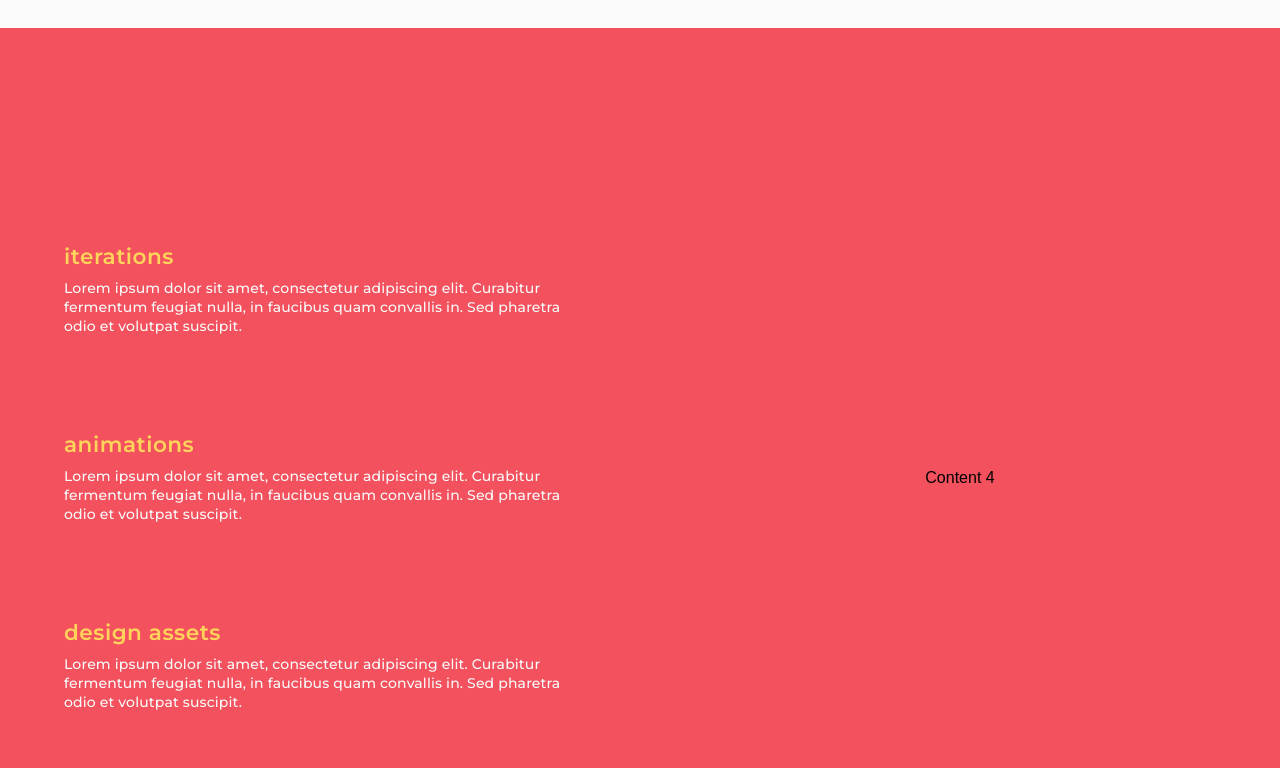
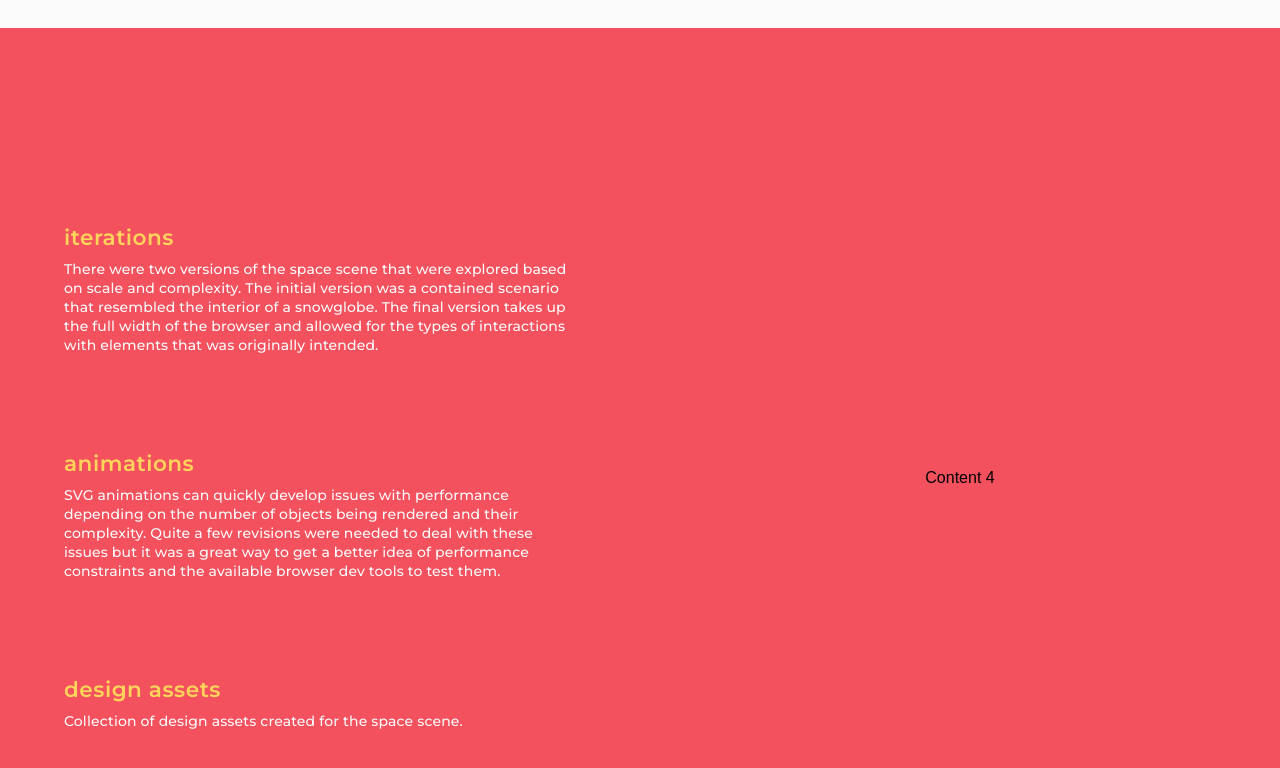
Before and after one commit to sayamkim/portfolio, a Jekyll site: the page built from design_pages/web.html, in a window 1280 px wide and 900 px high, scrolled down 2672 px. Shown: the top 768 px of the window. Built offline with Jekyll 4.4.1, drawn with Linux system fonts in a browser that asks for light colours; nearby versions of some CDN libraries.

Commit message:
Additional written content added.

```diff
--- a/design_pages/web.html
+++ b/design_pages/web.html
@@ -197,15 +197,15 @@ bg: hp-bg
           <div class="design-left">
             <h3 class="sub-design-title-2">iterations</h3>
             <p class="sub-design-blurb">
-              Lorem ipsum dolor sit amet, consectetur adipiscing elit. Curabitur fermentum feugiat nulla, in faucibus quam convallis in. Sed pharetra odio et volutpat suscipit.
+              There were two versions of the space scene that were explored based on scale and complexity. The initial version was a contained scenario that resembled the interior of a snowglobe. The final version takes up the full width of the browser and allowed for the types of interactions with elements that was originally intended.
             </p>
             <h3 class="sub-design-title-2">animations</h3>
             <p class="sub-design-blurb">
-              Lorem ipsum dolor sit amet, consectetur adipiscing elit. Curabitur fermentum feugiat nulla, in faucibus quam convallis in. Sed pharetra odio et volutpat suscipit.
+              SVG animations can quickly develop issues with performance depending on the number of objects being rendered and their complexity. Quite a few revisions were needed to deal with these issues but it was a great way to get a better idea of performance constraints and the available browser dev tools to test them.
             </p>
             <h3 class="sub-design-title-2">design assets</h3>
             <p class="sub-design-blurb last">
-              Lorem ipsum dolor sit amet, consectetur adipiscing elit. Curabitur fermentum feugiat nulla, in faucibus quam convallis in. Sed pharetra odio et volutpat suscipit.
+              Collection of design assets created for the space scene.
             </p>
           </div>
           <div class="design-right">
```
